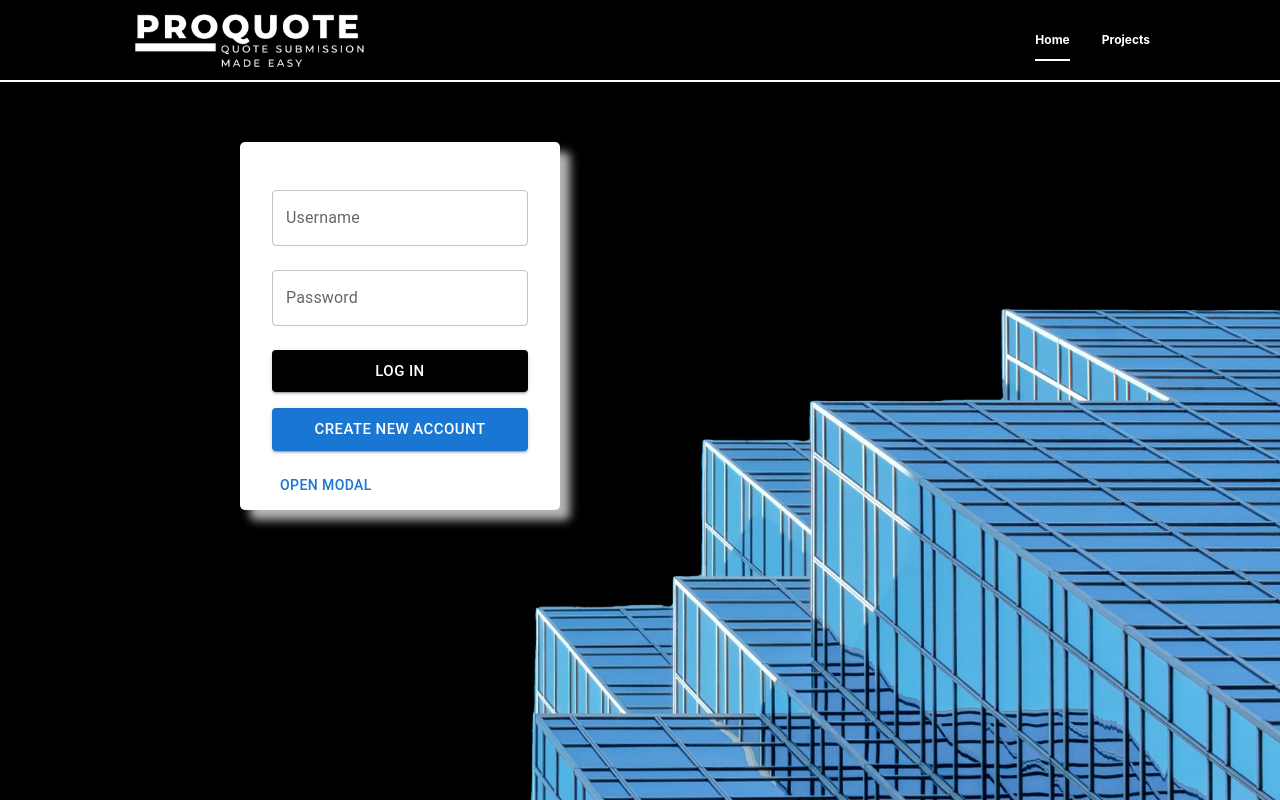
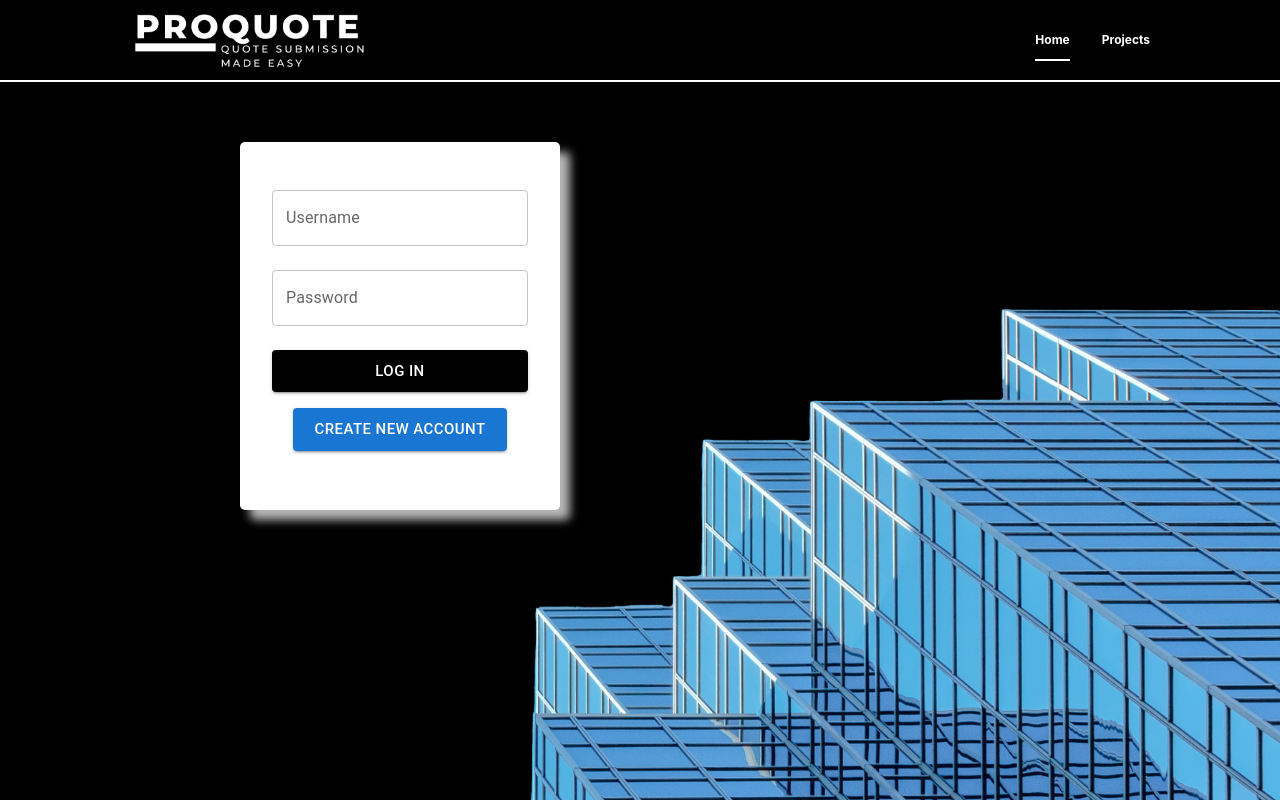
Before and after one commit to EstefaniaCK/proquote-client, a React (Create React App) app: page / in a window 1280 px wide. Shown: the top 800 px of the page. Built offline with nearby package versions, Linux system fonts and the light colour scheme.

Commit message:
Initial structure for login and sign up form

```diff
--- a/src/components/LogInForm/LogInForm.jsx
+++ b/src/components/LogInForm/LogInForm.jsx
@@ -12,14 +12,6 @@ const ColorButton = styled(Button)(({ theme }) => ({
     color: theme.palette.getContrastText("#000000"),
     backgroundColor: "#000000",
     "&:hover": {
-        backgroundColor: blue[700],
-    },
-}));
-
-const ColorButtonTwo = styled(Button)(({ theme }) => ({
-    color: theme.palette.getContrastText("#000000"),
-    backgroundColor: blue[700],
-    "&:hover": {
         backgroundColor: "#4dabf5",
     },
 }));
@@ -30,7 +22,7 @@ export default function LogInForm() {
     const [password, setPassword] = useState("");
     const [usernameError, setUsernameError] = useState(false);
     const [passwordError, setPasswordError] = useState(false);
-    const [displayModal, setDisplayModal] = useState(false);
+
 
     const handleSubmit = (event) => {
         event.preventDefault();
@@ -86,10 +78,7 @@ export default function LogInForm() {
             <ColorButton size="large" type="submit" variant="contained">
                 Log In
             </ColorButton>
-            <ColorButtonTwo size="large" type="submit" variant="contained">
-                Create new account
-            </ColorButtonTwo>
-            <SignUpModal />
+            <SignUpModal/>
         </form>
     );
 }
--- a/src/components/SignUpModal/SignUpModal.jsx
+++ b/src/components/SignUpModal/SignUpModal.jsx
@@ -4,6 +4,9 @@ import Box from '@mui/material/Box';
 import Button from '@mui/material/Button';
 import Typography from '@mui/material/Typography';
 import Modal from '@mui/material/Modal';
+import { blue } from "@mui/material/colors";
+import { styled } from "@mui/material/styles";
+import "./SignUpModal.scss"
 
 const style = {
     position: 'absolute',
@@ -17,14 +20,27 @@ const style = {
     p: 4,
 };
 
+const ColorButton = styled(Button)(({ theme }) => ({
+    color: theme.palette.getContrastText("#000000"),
+    backgroundColor: blue[700],
+    "&:hover": {
+        backgroundColor: "#4dabf5",
+    },
+}));
+
 export default function SignUpModal() {
     const [open, setOpen] = useState(false);
     const handleOpen = () => setOpen(true);
     const handleClose = () => setOpen(false);
 
     return (
-        <div>
-            <Button onClick={handleOpen}>Open modal</Button>
+        <div className='sign-up-modal'>
+            <div className='sign-up-modal__button'>
+                <ColorButton size="large" type="submit" variant="contained" className='ColorButton'
+                    onClick={handleOpen}>
+                    Create New Account
+                </ColorButton>
+            </div>
             <Modal
                 open={open}
                 onClose={handleClose}
--- a/src/components/SignUpModal/SignUpModal.scss
+++ b/src/components/SignUpModal/SignUpModal.scss
@@ -0,0 +1,7 @@
+.sign-up-modal {
+
+    &__button {
+        display: flex;
+        justify-content: center;
+    }
+}
```
Also changed, not shown: src/components/LogInForm/LogInForm.scss (line endings or trailing spaces).
